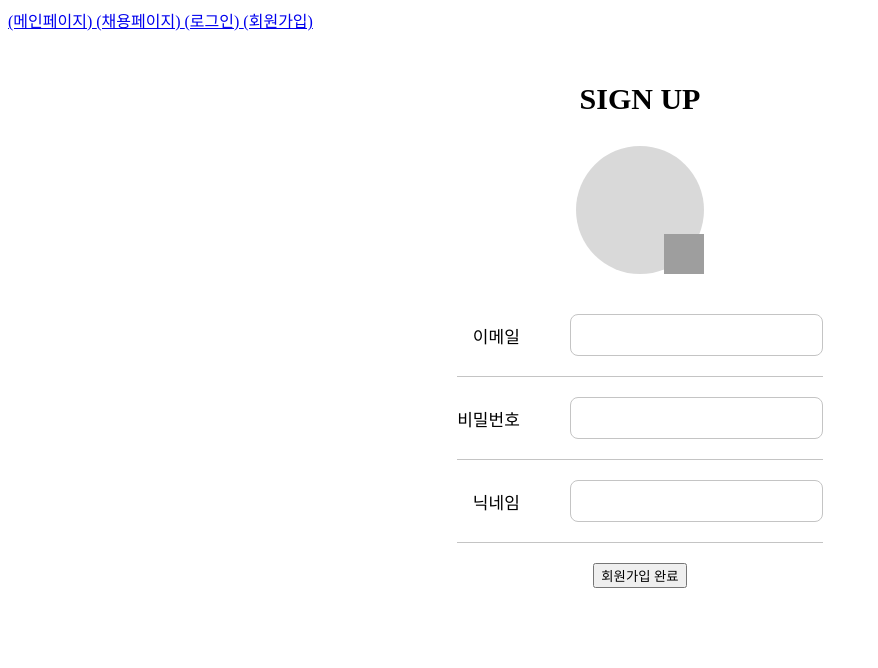
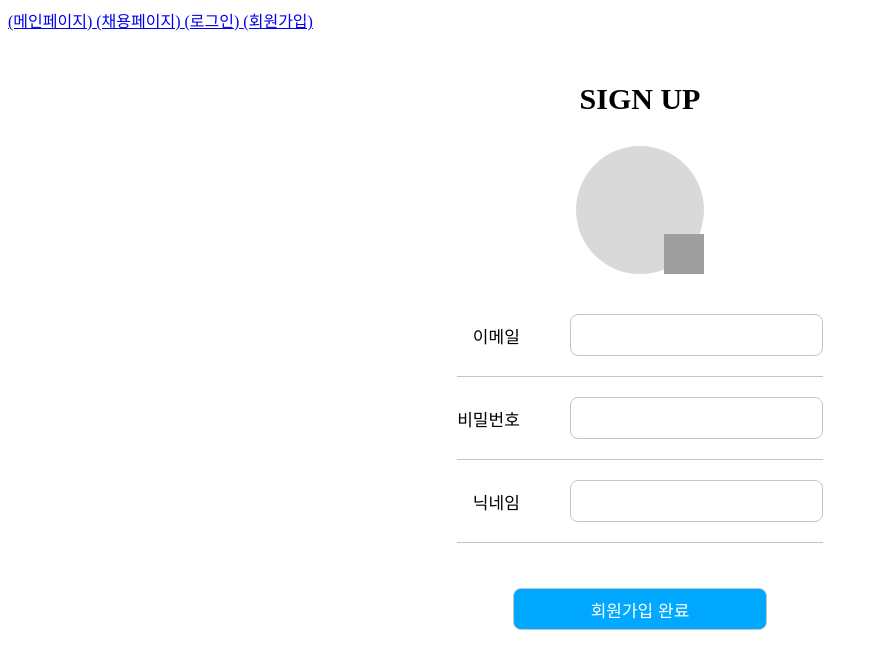
Before and after one commit to Solution-Challenge-Team/CoDI-FE, a React (Create React App) app: page /signup in a window 1280 px wide. Shown: the top 668 px of the page, without its empty margins (0-878 px from the left). Built offline with nearby package versions, Linux system fonts and the light colour scheme; grey boxes are pictures that could not be loaded.

Commit message:
Feat: 회원가입 화면 완료 버튼 UI 세팅 (#16)

```diff
--- a/src/pages/signup/Signup.css
+++ b/src/pages/signup/Signup.css
@@ -57,3 +57,15 @@
   margin-left: 50px;
   font-size: 17px;
 }
+
+.signupBtn{
+  width: 254px;
+  height: 42px;
+  background-color: #00A9FF;
+  border-radius: 8px;
+  border: 1px solid #C4C4C4;
+  color: white;
+  font-size: 17px;
+  font-weight: 400;
+  margin-top: 25px;
+}
```
